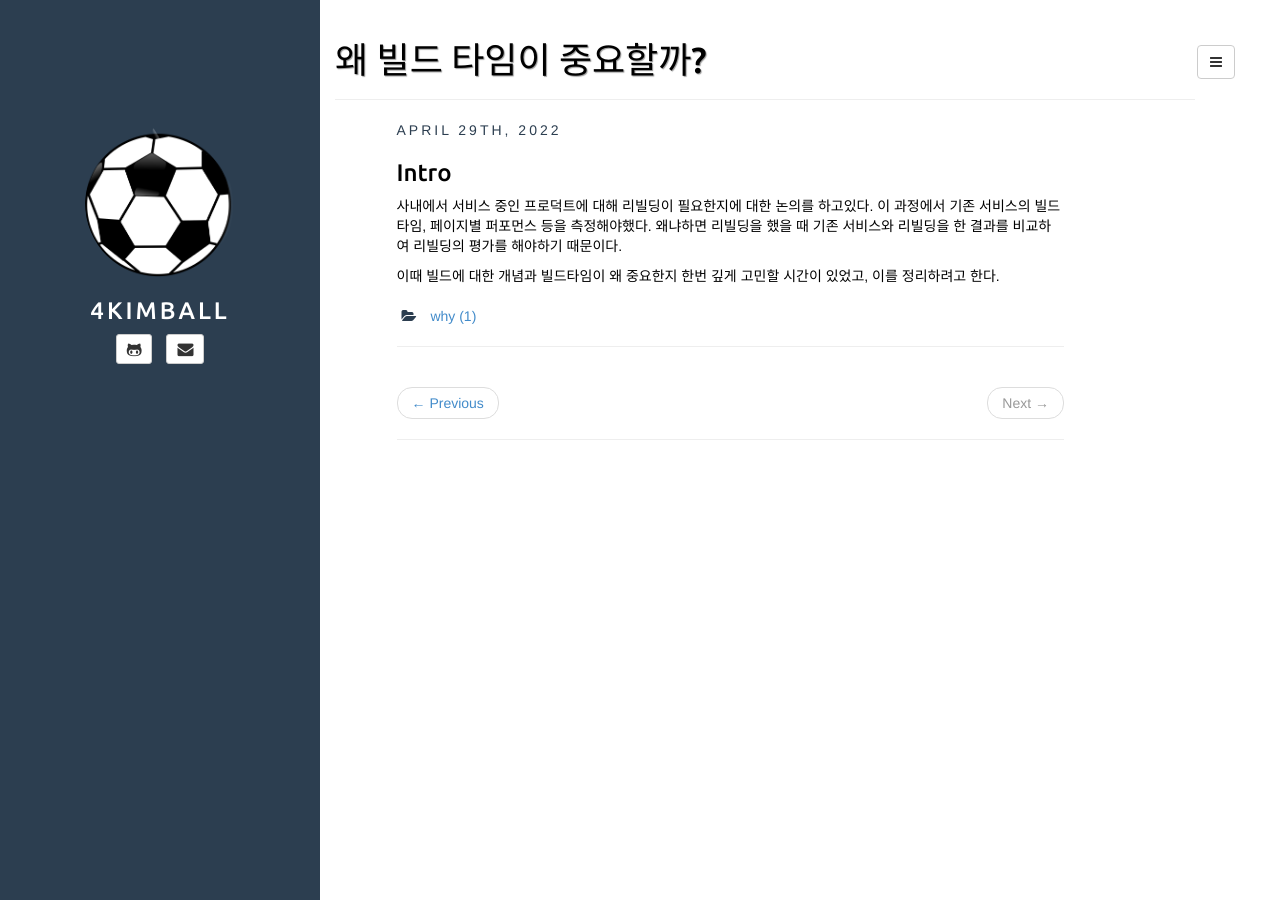
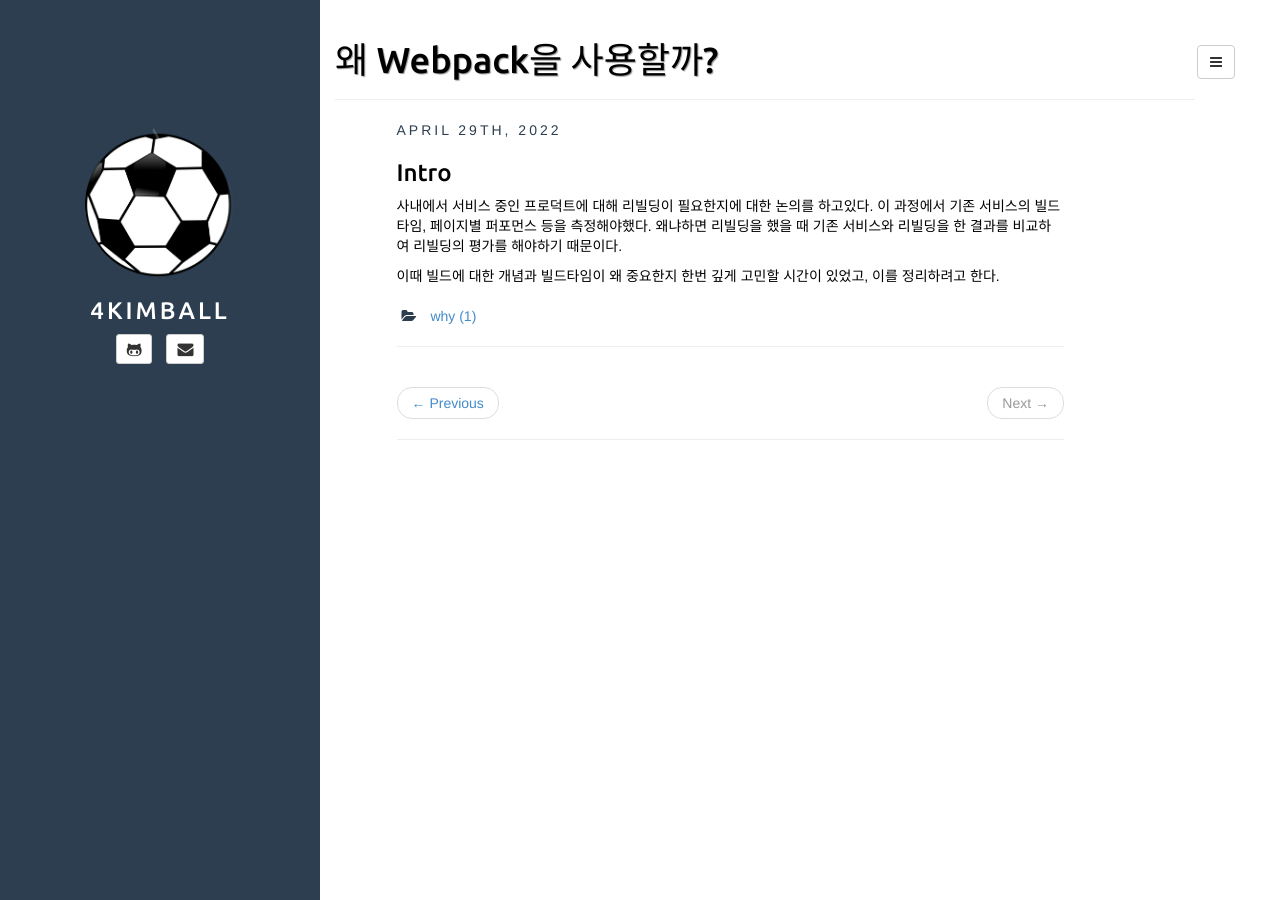
Before and after one commit to 4kimball/4kimball.github.io, a Jekyll site: the page built from _posts/2022-04-29-왜-Webpack을-사용할까?.md, in a window 1280 px wide. Built offline with Jekyll 4.4.1, drawn with Linux system fonts in a browser that asks for light colours; comment, search, counter and statistics services are not loaded.

Commit message:
Update and rename 2022-04-29-왜-빌드타임이-중요할까?.md to 2022-04-29-왜-Webpack을-사용할까?.md

```diff
--- a/_posts/2022-04-29-왜-빌드타임이-중요할까?.md
+++ b/_posts/2022-04-29-왜-Webpack을-사용할까?.md
@@ -1,6 +1,6 @@
 ---
 layout: post
-title: 왜 빌드 타임이 중요할까?
+title: 왜 Webpack을 사용할까?
 categories: [why]
 tags: []
 fullview: false
```
